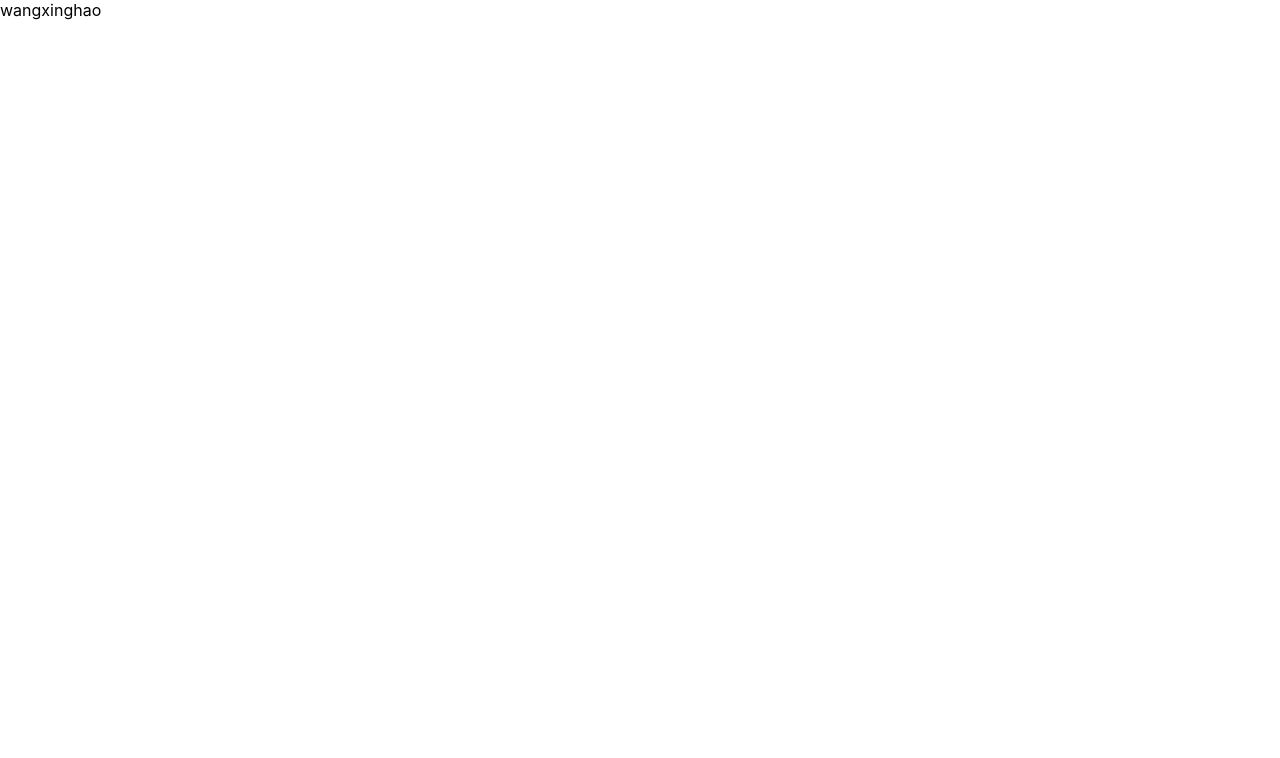
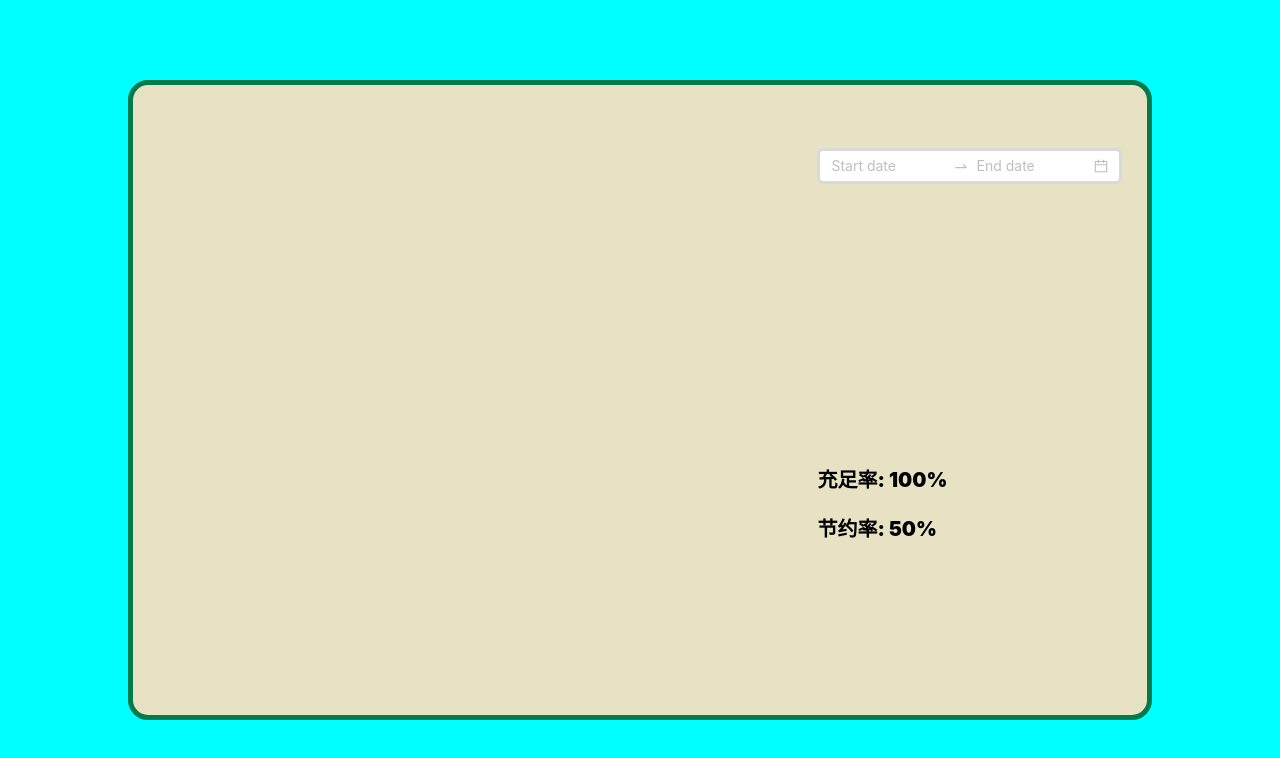
Before and after one commit to ipsum-0320/bounce-chart, a React (Create React App) app: page / in a window 1280 px wide. Shown: the top 758 px of the page. Built offline with nearby package versions, Linux system fonts and the light colour scheme.

Commit message:
feat: first

```diff
--- a/package.json
+++ b/package.json
@@ -10,11 +10,17 @@
     "@types/node": "^16.7.13",
     "@types/react": "^18.0.0",
     "@types/react-dom": "^18.0.0",
+    "antd": "^5.18.3",
+    "axios": "^1.7.2",
+    "echarts": "^5.5.1",
     "react": "^18.3.1",
     "react-dom": "^18.3.1",
     "react-scripts": "5.0.1",
     "typescript": "^4.4.2",
     "web-vitals": "^2.1.0"
+  },
+  "devDependencies": {
+    "@babel/plugin-proposal-private-property-in-object": ""
   },
   "scripts": {
     "start": "react-scripts start",
--- a/public/index.html
+++ b/public/index.html
@@ -24,7 +24,7 @@
       work correctly both with client-side routing and a non-root public URL.
       Learn how to configure a non-root public URL by running `npm run build`.
     -->
-    <title>React App</title>
+    <title>节约率、充足率统计</title>
   </head>
   <body>
     <noscript>You need to enable JavaScript to run this app.</noscript>
--- a/src/App.tsx
+++ /dev/null
@@ -1,11 +0,0 @@
-import React from 'react';
-
-function App() {
-  return (
-    <div className="App">
-      wangxinghao
-    </div>
-  );
-}
-
-export default App;
--- /dev/null
+++ b/src/app/index.jsx
@@ -0,0 +1,186 @@
+import styles from './index.module.css';
+import { DatePicker } from 'antd';
+import dayjs from 'dayjs';
+import customParseFormat from 'dayjs/plugin/customParseFormat';
+import * as echarts from 'echarts/core';
+import {
+  TitleComponent,
+  ToolboxComponent,
+  TooltipComponent,
+  GridComponent,
+  LegendComponent
+} from 'echarts/components';
+import { LineChart } from 'echarts/charts';
+import { UniversalTransition } from 'echarts/features';
+import { CanvasRenderer } from 'echarts/renderers';
+import { useEffect, useRef, useState } from 'react';
+import axios from 'axios';
+import { message } from "antd";
+
+dayjs.extend(customParseFormat);
+
+const { RangePicker } = DatePicker;
+
+echarts.use([
+  TitleComponent,
+  ToolboxComponent,
+  TooltipComponent,
+  GridComponent,
+  LegendComponent,
+  LineChart,
+  CanvasRenderer,
+  UniversalTransition
+]);
+
+const disabledDate = (current) => {
+  return current && current < dayjs('2024-05-15').endOf('day');
+};
+
+const messageKey = "REQUEST";
+
+function App() {
+  const correlationContainer = useRef();
+  const [messageApi, contextHolder] = message.useMessage();
+  const [isRequest, setRequest] = useState(false);
+
+  function okFunc(value) {
+    if (value[0] == null || value[1] == null || isRequest) return
+
+    const url = "http://localhost:8081/bounce/rate";
+    const start = dayjs(value[0].$d).format('YYYY-MM-DD HH:mm:ss');
+    const end = dayjs(value[1].$d).format('YYYY-MM-DD HH:mm:ss');
+    const query = {
+      start,
+      end,
+    }
+
+    messageApi.open({
+      messageKey,
+      type: 'loading',
+      content: '正在请求中...',
+    });
+
+    setRequest(true)
+    axios.get(url, {
+      params: query
+    })
+    .then(response => {
+      setRequest(false)
+      messageApi.open({
+        messageKey,
+        type: 'success',
+        content: '请求成功!',
+        duration: 2,
+      });
+      console.log(response)
+    })
+    .catch(error => {
+      setRequest(false)
+      messageApi.open({
+        messageKey,
+        type: 'error',
+        content: '请求失败，打开控制台查看原因!',
+        duration: 2,
+      });
+      console.log(error)
+    });
+  }
+
+
+  let option = {
+    title: {
+      text: '真实值与弹性预测值对比图'
+    },
+    tooltip: {
+      trigger: 'axis',
+      axisPointer: {
+        type: 'cross',
+        label: {
+          backgroundColor: '#6a7985'
+        }
+      }
+    },
+    legend: {
+      data: ['true', 'bounce-predict']
+    },
+    toolbox: {
+      feature: {
+        saveAsImage: {}
+      }
+    },
+    grid: {
+      left: '3%',
+      right: '4%',
+      bottom: '3%',
+      containLabel: true
+    },
+    xAxis: [
+      {
+        type: 'category',
+        boundaryGap: false,
+        data: null // TODO
+      }
+    ],
+    yAxis: [
+      {
+        type: 'value'
+      }
+    ],
+    series: [
+      {
+        name: 'true',
+        type: 'line',
+        stack: 'Total',
+        areaStyle: {},
+        emphasis: {
+          focus: 'series'
+        },
+        data: [320, 332, 301, 334, 390, 330, 320]
+      },
+      {
+        name: 'bounce-predict',
+        type: 'line',
+        stack: 'Total',
+        label: {
+          show: true,
+          position: 'top'
+        },
+        areaStyle: {},
+        emphasis: {
+          focus: 'series'
+        },
+        data: [820, 932, 901, 934, 1290, 1330, 1320]
+      }
+    ]
+  };
+
+  useEffect(() => {
+    // const chart = echarts.init(correlationContainer.current, "dark");
+    // chart.setOption(option);
+  }, [option])
+
+  return (
+    <div className={styles.app}>
+      <div className={styles.container}>
+        <div className={styles.chart}>
+          <div style={{height: "100%", width: "100%"}} ref={correlationContainer}></div>
+        </div>
+        <div className={styles.picker}>
+          {contextHolder}
+          <RangePicker
+            disabledDate={disabledDate}
+            showTime={{ format: 'HH:mm' }}
+            format="YYYY-MM-DD HH:mm"
+            onOk={okFunc}
+          />
+          <div className={styles.metrics}>
+            <div className={styles.bingo}>充足率: {100}%</div>
+            <div className={styles.save}>节约率: {50}%</div>
+          </div>
+        </div>
+      </div>
+    </div>
+  );
+}
+
+export default App;
--- /dev/null
+++ b/src/app/index.module.css
@@ -0,0 +1,57 @@
+.app {
+  background-color: aqua;
+  width: 100vw;
+  height: 100vh;
+  display: flex;
+  justify-content: center;
+  align-items: center;
+}
+
+.container {
+  width: 80%;
+  height: 80%;
+  overflow: hidden;
+  background-color: #e6e2c3;
+  box-sizing: border-box;
+  border-radius: 20px;
+  border: 5px solid rgb(3, 122, 75);
+  display: flex;
+  justify-content: space-around;
+  align-items: center;
+  position: relative;
+}
+
+.chart {
+  width: 60%;
+  height: 80%;
+}
+
+.picker {
+  width: 30%;
+  height: 80%;
+}
+
+.picker {
+  :global(.ant-picker) {
+    width: 100%;
+    box-sizing: border-box;
+    border-width: 3px;
+  }
+  position: relative;
+}
+
+.metrics {
+  position: absolute;
+  bottom: 110px;
+  left: 0;
+  display: flex;
+  flex-direction: column;
+  justify-content: center;
+  align-items: flex-start;
+  font-size: 20px;
+  font-weight: 900;
+}
+
+.save {
+  margin-top: 20px;
+}
--- a/src/index.tsx
+++ b/src/index.tsx
@@ -1,7 +1,8 @@
 import React from 'react';
 import ReactDOM from 'react-dom/client';
 import './index.css';
-import App from './App';
+import App from './app';
+
 
 const root = ReactDOM.createRoot(
   document.getElementById('root') as HTMLElement
--- a/tsconfig.json
+++ b/tsconfig.json
@@ -19,8 +19,5 @@
     "isolatedModules": true,
     "noEmit": true,
     "jsx": "react-jsx"
-  },
-  "include": [
-    "src"
-  ]
+  }
 }
```
Also changed, not shown: global.d.ts (added, +24 -0 lines), 1 other file (tests, documents, lock files or other folders).
